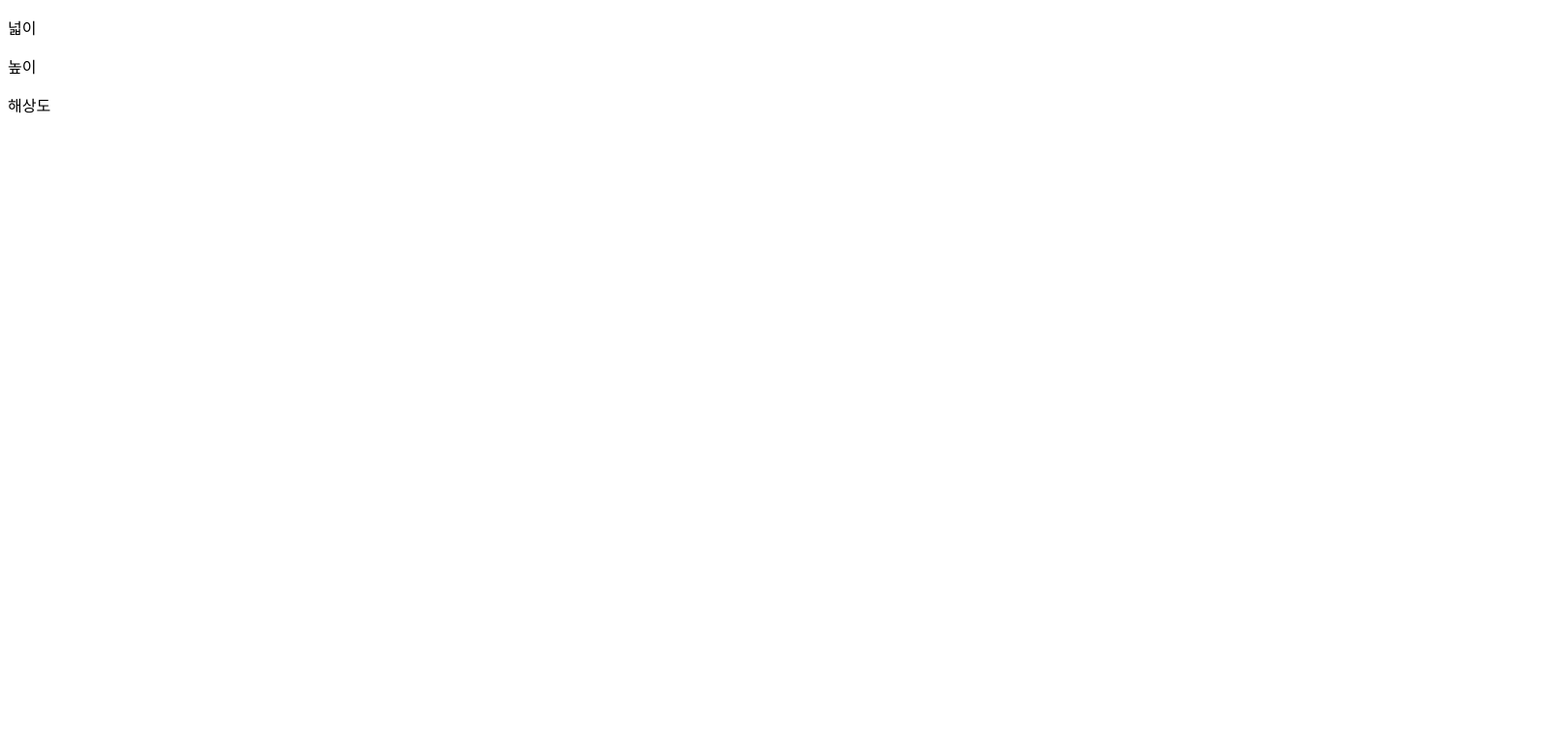
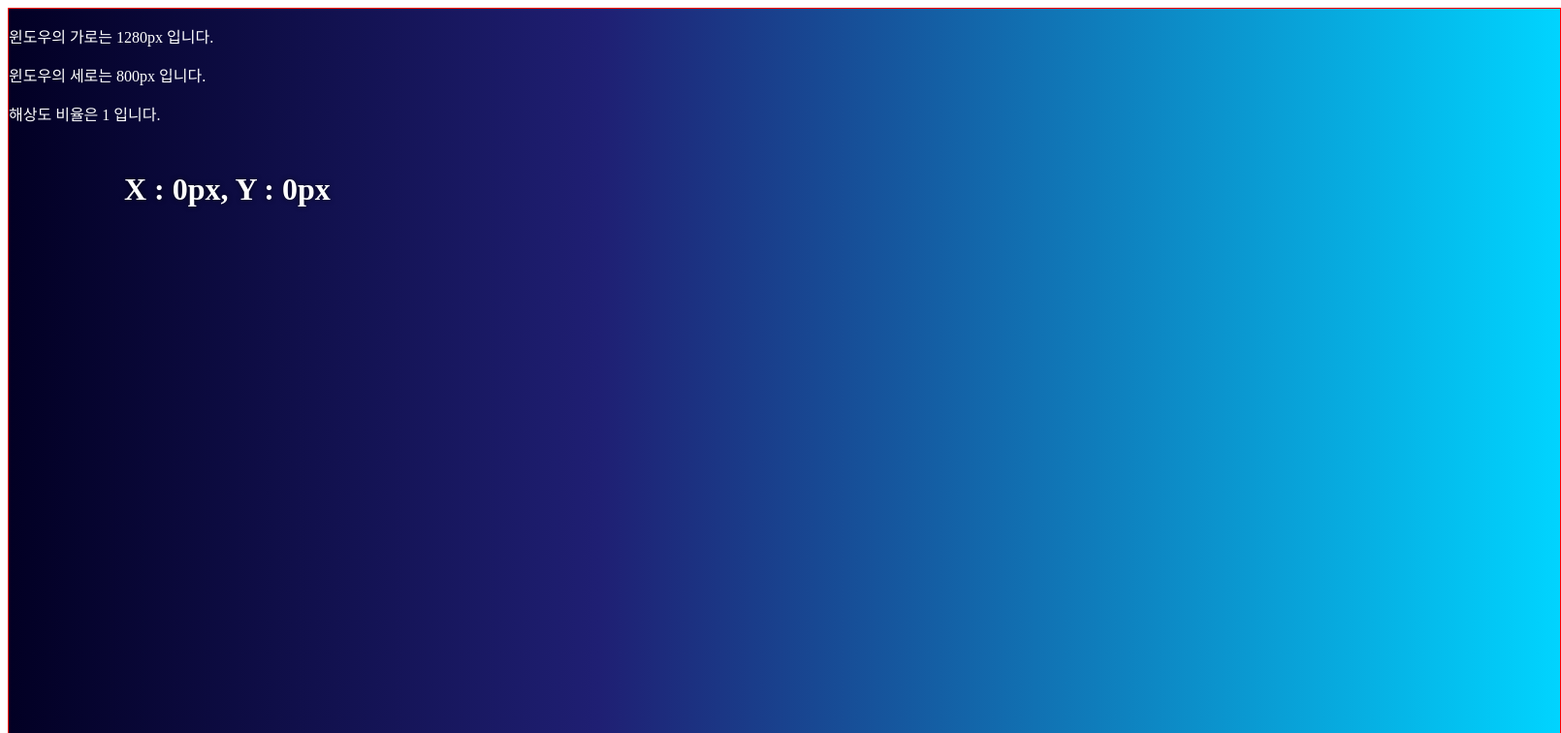
Before and after one commit to Pa55er/study-1, a plain HTML site: page dom/02dom.html in a window 1280 px wide. Shown: the top 756 px of the page at 97% size, 1610 px wide, since content can reach past the window. Drawn offline with Linux system fonts and the light colour scheme.

Commit message:
2024_07_30_1

```diff
--- a/dom/02dom.html
+++ b/dom/02dom.html
@@ -3,13 +3,68 @@
     <head>
         <meta charset="UTF-8" />
         <meta name="viewport" content="width=device-width, initial-scale=1.0" />
-        <title>Document</title>
+        <title></title>
+        <style>
+            main {
+                background: linear-gradient(
+                    90deg,
+                    rgba(2, 0, 36, 1) 0%,
+                    rgba(31, 31, 115, 1) 38%,
+                    rgba(0, 212, 255, 1) 100%
+                );
+            }
+
+            .scrollInfo {
+                font-weight: bold;
+                font-size: 2rem;
+                position: fixed;
+                left: 10%;
+                color: white;
+                text-shadow: 0 0 5px rgba(0, 0, 0, 0.8);
+            }
+
+            p {
+                color: white;
+            }
+        </style>
     </head>
     <body>
-        <main>
+        <main style="border: 1px solid red; height: 300vh; width: 200vh">
             <p class="valueW">넓이</p>
             <p class="valueH">높이</p>
             <p class="ppi">해상도</p>
+            <p class="scrollInfo">스크롤정도</p>
         </main>
+        <script>
+            function resizeHandler() {
+                const w = innerWidth;
+                const h = innerHeight;
+                const PPI = window.devicePixelRatio;
+
+                document.querySelector(
+                    ".valueW"
+                ).innerHTML = `윈도우의 가로는 ${w}px 입니다.`;
+                document.querySelector(
+                    ".valueH"
+                ).innerHTML = `윈도우의 세로는 ${h}px 입니다.`;
+                document.querySelector(
+                    ".ppi"
+                ).innerHTML = `해상도 비율은 ${PPI} 입니다.`;
+            }
+            window.addEventListener("resize", resizeHandler);
+            resizeHandler();
+
+            document.addEventListener("scroll", (e) => {
+                const x = window.scrollX;
+                const y = window.scrollY;
+                console.log(e);
+
+                document.querySelector(
+                    ".scrollInfo"
+                ).innerHTML = `X : ${x}px, Y : ${y}px`;
+            });
+
+            document.title = "연습";
+        </script>
     </body>
 </html>
```
Also changed, not shown: dom/03dom.html (added, +11 -0 lines).
